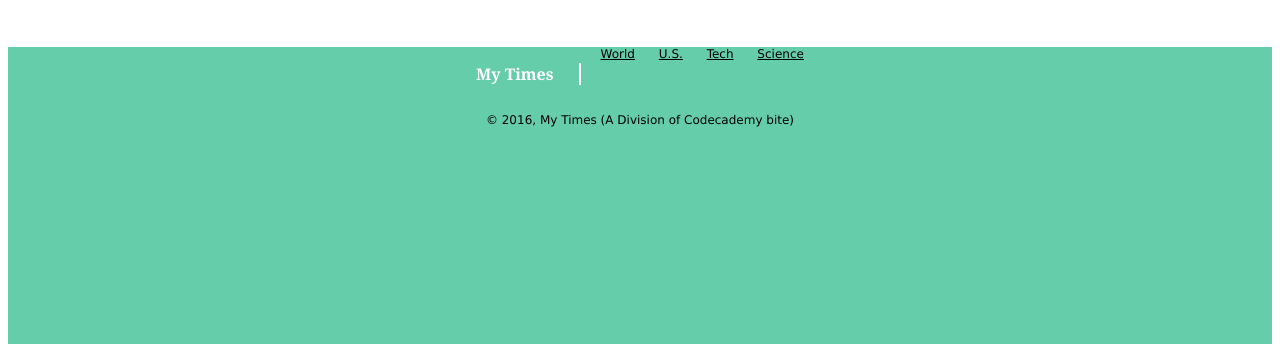
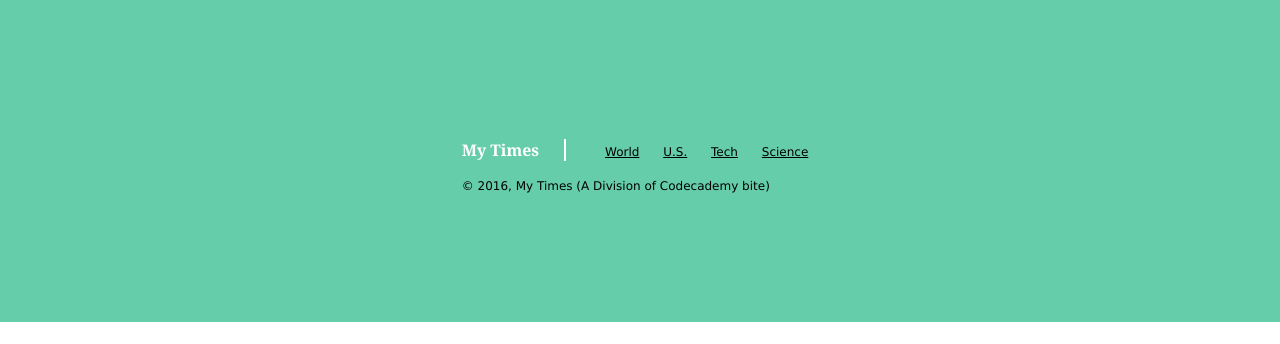
Before and after one commit to laymanamy/My-Times, a plain HTML site: page index.html in a window 1280 px wide. Shown: the part 1164-1508 px from the top of the page. After the commit the page ends 1486 px from the top, so only its background shows below. Drawn offline with Linux system fonts and the light colour scheme.

Commit message:
Fix footer and header

```diff
--- a/index.html
+++ b/index.html
@@ -7,8 +7,10 @@
   </head>
   <body>
     <header>
-      <img class="logo" src="resources/images/img-myt-logo.jpg">
-      <h4 class="logo">My Times</h4>
+      <div class=logo>
+        <img src="resources/images/img-myt-logo.jpg">
+        <h4>My Times</h4>
+      </div>
       <nav>
         <span><a href="world">World</a></span>
         <span><a href="u.s.">U.S.</a></span>
@@ -28,7 +30,7 @@
         </div>
 
         <!--inside large column 2 -->
-        <div class="main-stories">
+        <div class="flex-containter">
           <div class="orca">
             <h2>Orca Spends Vacation at Land World Puget</h2>
             <p>PUGET, SO - Sed felis elit, faucibus et ipsum vel, vehicula ultrices purus. Sed congue odio vitae malesuada rhoncus. Integer vitae nisi pulvinar ante accumsan...</p>
@@ -40,7 +42,7 @@
         </div>
 
         <!--inside large column 1 -->
-        <div class="images">
+        <div class="flex-containter">
           <div class="earth">
             <h5>Earth Spins Backwards for 2017</h5>
           </div>
@@ -83,16 +85,15 @@
     </div>
 
     <footer>
-      <div class="top-line">
-        <p>My Times</p>
+      <div class="info">
+        <span class="title">My Times</span>
         <nav>
           <span><a href="world">World</a></span>
           <span><a href="u.s.">U.S.</a></span>
           <span><a href="tech">Tech</a></span>
           <span><a href="science">Science</a></span>
         </nav>
-      </div>
-      <p>© 2016, My Times (A Division of Codecademy bite)</p>
+      <div class="copyright">© 2016, My Times (A Division of Codecademy bite)</div>
     </footer>
 
 
--- a/resources/css/style.css
+++ b/resources/css/style.css
@@ -1,5 +1,11 @@
+body, html {
+  margin: 0px;
+  padding: 0px;
+}
+
 header {
   display: flex;
+  justify-content: space-between;
   font-family: Verdana;
   font-size: 14px;
   font-weight: bold;
@@ -8,13 +14,16 @@ header {
   border-bottom: 1px solid black;
   align-items: center;
   position: fixed;
-  width: 100%;
   z-index: 10;
   background-color: white;
+  top: 0px;
+  right: 0px;
+  left: 0px;
 }
 
 .logo {
   padding-left: 30px;
+  display: flex;
 }
 
 header nav {
@@ -119,20 +128,6 @@ header a {
   text-align: center;
 }
 
-footer {
-  display: flex;
-  position: relative;
-  z-index: 5;
-  top: 125px;
-  text-align: center;
-  flex-direction: column;
-  background-color: MediumAquamarine;
-  margin: auto;
-  font-family: Verdana;
-  font-size: 12px;
-  height: 300px;
-  width: 100%;
-}
 
 .top-line p {
   padding-right: 25px;
@@ -149,23 +144,7 @@ footer {
   align-content: center;
 }
 
-footer nav span {
-  display: inline-block;
-  padding-left: 20px;
-}
-
-footer a {
-  color: black;
-}
-
-
-
-.images {
-  display: flex;
-  justify-content: space-between;
-}
-
-.main-stories {
+.flex-containter {
   display: flex;
   justify-content: space-between;
 }
@@ -173,3 +152,43 @@ footer a {
 h5 {
   text-align: center;
 }
+
+footer {
+    display: flex;
+    align-items: center;
+    justify-content: center;
+    flex-direction: column;
+    width: 100%;
+    height: 325px;
+    background-color: MediumAquamarine;
+    margin: auto;
+    font-family: Verdana;
+    font-size: 12px;
+    position: relative;
+    z-index: 5;
+    top: 75px;
+}
+
+footer .title {
+  display: inline-block;
+  padding-right: 25px;
+  border-right: 2px solid white;
+  font-family: Georgia;
+  font-size: 16px;
+  font-weight: bold;
+  color: white;
+}
+
+footer nav {
+  display: inline-block;
+  padding-left: 25px;
+}
+
+nav span {
+  display: inline-block;
+  padding: 20px 10px;
+}
+
+nav a {
+  color: black;
+}
```
Also changed, not shown: 1 other file.
